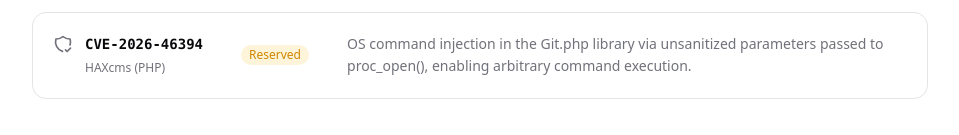
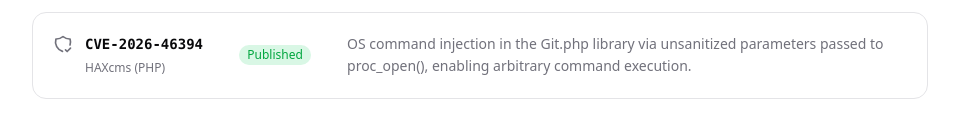
Before and after one commit to shreyas-challa/shreyas-challa.github.io, a React (Vite) app: page /about in a window 1280 px wide. Shown: the part 522-657 px from the top of the page, without its empty margins (160-1119 px from the left). Built offline with nearby package versions, Linux system fonts and the light colour scheme; no server answers.

Commit message:
Mark CVE-2026-46394 as Published

```diff
--- a/src/data/portfolio.js
+++ b/src/data/portfolio.js
@@ -64,7 +64,7 @@
     id: 'CVE-2026-46394',
     product: 'HAXcms (PHP)',
     summary: 'OS command injection in the Git.php library via unsanitized parameters passed to proc_open(), enabling arbitrary command execution.',
-    status: 'Reserved',
+    status: 'Published',
     advisoryUrl: 'https://github.com/haxtheweb/issues/security/advisories/GHSA-6jf3-9fgh-cmfr',
     writeupUrl: null,
     pocUrl: null,
```
